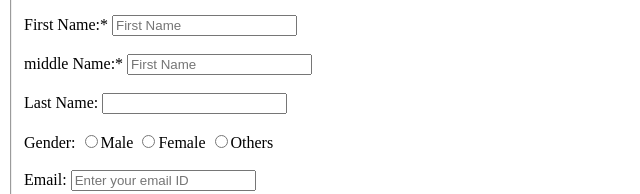
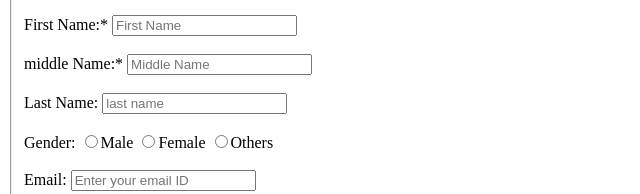
Before and after one commit to DecodeArpi/DemoWebsite, a plain HTML site: page index.html in a window 1280 px wide. Shown: the part 145-339 px from the top of the page, 0-640 px from the left. Drawn offline with Linux system fonts and the light colour scheme.

Commit message:
Update index.html

```diff
--- a/index.html
+++ b/index.html
@@ -14,9 +14,9 @@
             <label>First Name:*</label>
             <input type="text" name="fname" placeholder="First Name" required><br><br>
                 <label>middle Name:*</label>
-            <input type="text" name="fname" placeholder="First Name" required><br><br>
+            <input type="text" name="Mname" placeholder="Middle Name" required><br><br>
             <label>Last Name:</label>
-            <input type="text" name="lname" ><br><br>
+            <input type="text" name="lname" placeholder="last name" required><br><br>
             <label>Gender:</label>
             <input type="radio" value="Male" name="gender">Male
             <input type="radio" value="Female" name="gender">Female
```
